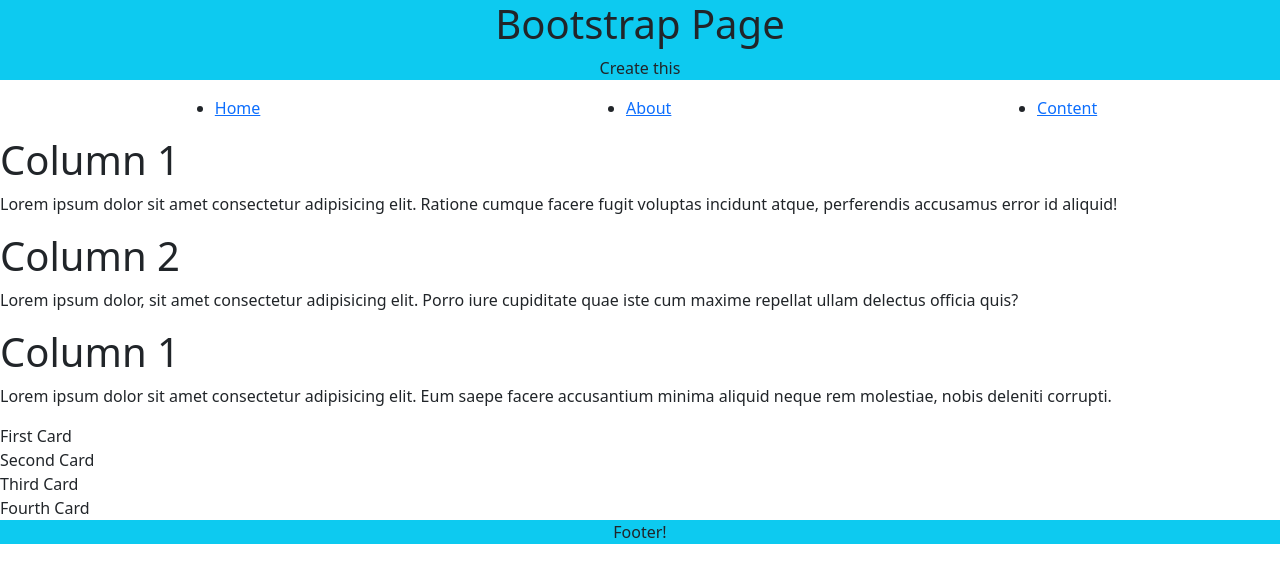
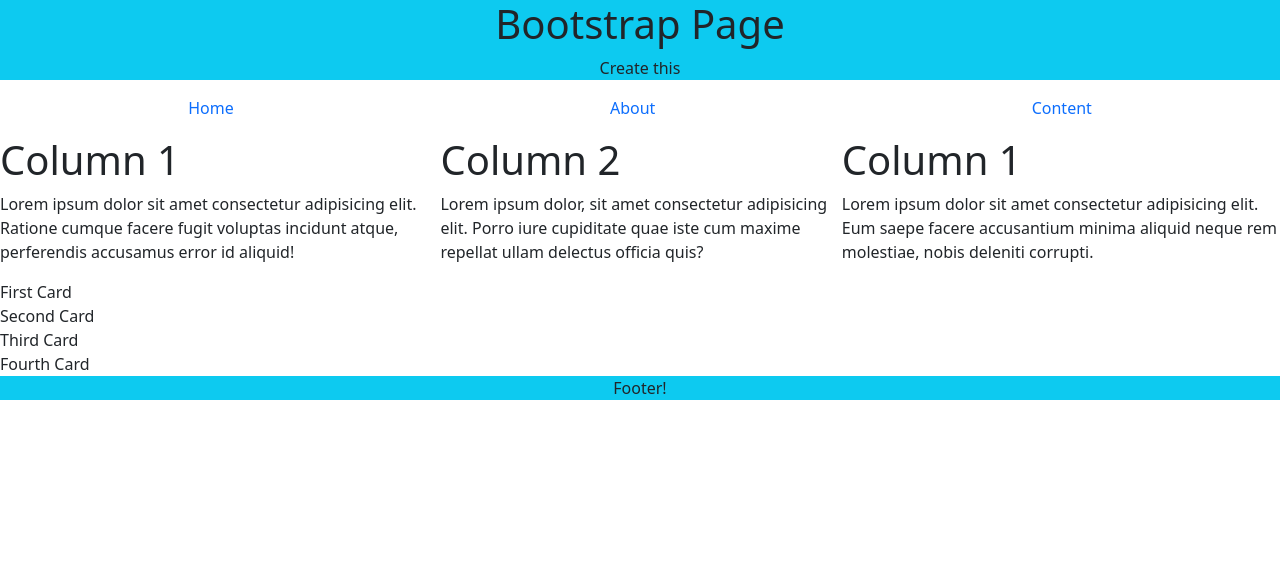
Before and after one commit to daanvanderputte/bootstrap-page, a plain HTML site: page index.html in a window 1280 px wide. Drawn offline with nearby package versions, Linux system fonts and the light colour scheme.

Commit message:
Adding bootstrap classes nav and columns

```diff
--- a/index.html
+++ b/index.html
@@ -14,13 +14,13 @@
     </header>
     <main>
         <nav>
-            <ul class="d-flex justify-content-around">
-                <li><a href="#">Home</a></li>
-                <li><a href="#">About</a></li>
-                <li><a href="#">Content</a></li>
+            <ul class="d-flex justify-content-around list-unstyled">
+                <li><a href="#" class="text-decoration-none">Home</a></li>
+                <li><a href="#" class="text-decoration-none">About</a></li>
+                <li><a href="#" class="text-decoration-none">Content</a></li>
             </ul>
         </nav>
-        <section>
+        <section class="d-flex">
             <article>
                 <h1>Column 1</h1>
                 <p>Lorem ipsum dolor sit amet consectetur adipisicing elit. Ratione cumque facere fugit voluptas incidunt atque, perferendis accusamus error id aliquid!</p>
```
